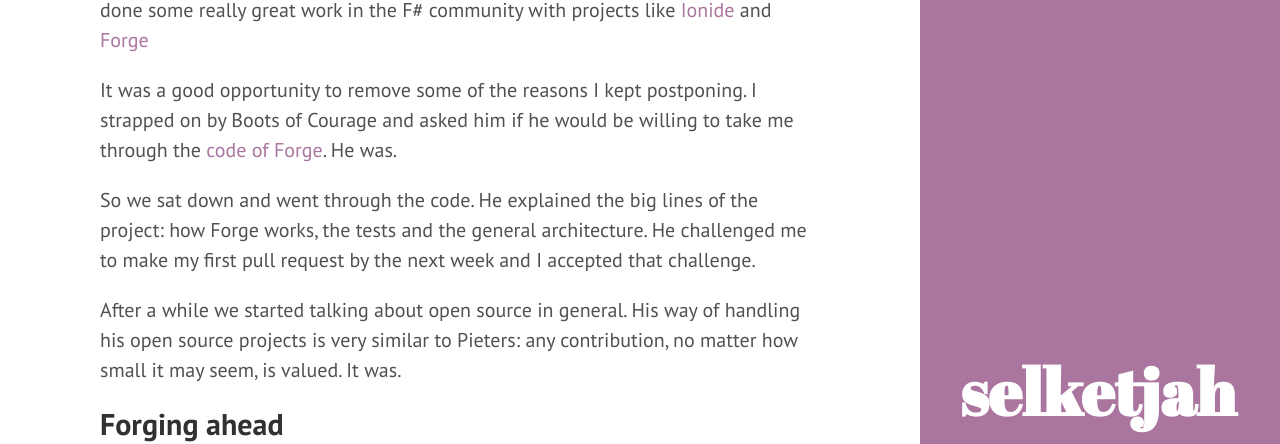
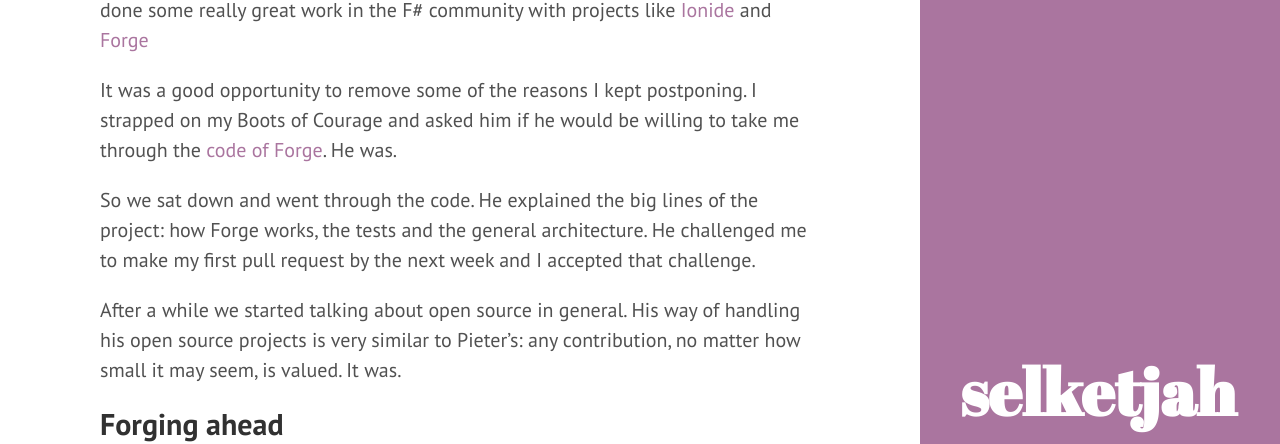
Before and after one commit to selketjah/selketjah.github.io, a Jekyll site: the page built from _posts/2016-12-09-my-first-oss-contribution.md, in a window 1280 px wide and 900 px high, scrolled down 610 px. Shown: the part 183-627 px from the top of the window. Built offline with Jekyll 4.4.1, drawn with Linux system fonts in a browser that asks for light colours; Markdown is read by kramdown in place of the engine named in the settings; comment, search, counter and statistics services are not loaded.

Commit message:
fixed some typos

```diff
--- a/_posts/2016-12-09-my-first-oss-contribution.md
+++ b/_posts/2016-12-09-my-first-oss-contribution.md
@@ -28,14 +28,14 @@
 with projects like [Ionide](http://ionide.io/) and [Forge](http://forge.run/)
 
 It was a good opportunity to remove some of the reasons I kept postponing.
-I strapped on by Boots of Courage and asked him if he would be willing to take me through the [code of Forge](https://github.com/fsharp-editing/Forge).
+I strapped on my Boots of Courage and asked him if he would be willing to take me through the [code of Forge](https://github.com/fsharp-editing/Forge).
 He was.
 
 So we sat down and went through the code. He explained the big lines of the project: how Forge works, the tests and the general architecture.
 He challenged me to make my first pull request by the next week and I accepted that challenge.
 
 After a while we started talking about open source in general. His way of handling his open source projects is very similar
-to Pieters: any contribution, no matter how small it may seem, is valued.
+to Pieter's: any contribution, no matter how small it may seem, is valued.
 It was.
 
 ## Forging ahead
```
